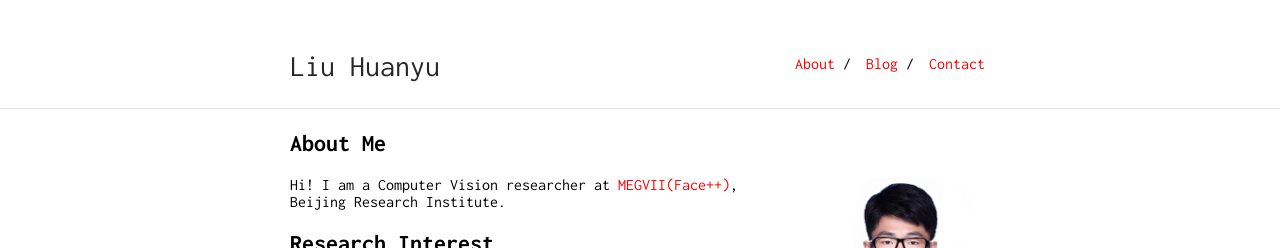
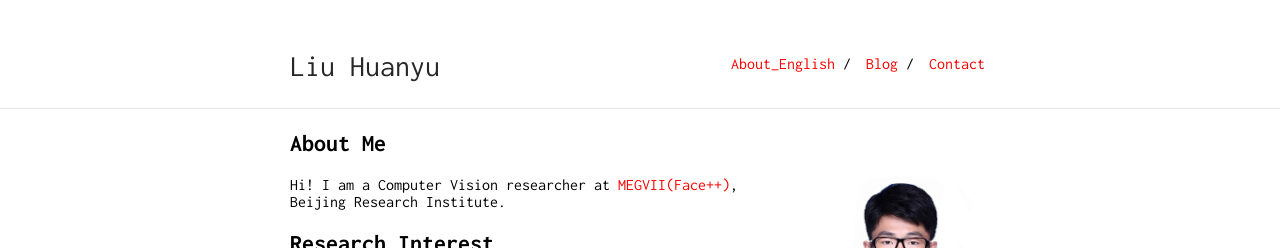
Before and after one commit to liuhyCV/liuhyCV.github.io, a Jekyll site: the page built from about_english.md, in a window 1280 px wide. Shown: the top 248 px of the page. Built offline with Jekyll 4.4.1, drawn with Linux system fonts in a browser that asks for light colours; our own code applies the rules of GitHub Pages for plain Markdown files.

```diff
--- a/_config.yml
+++ b/_config.yml
@@ -18,8 +18,8 @@ sass:
     sass_dir: _sass
 
 nav:
- - name: "About"
-   link: "about_chinese"
+ - name: "About_English"
+   link: "about_english"
  - name: "Blog"
    link: "blog"
  - name: "Contact"
```
Also changed, not shown: about_english.md (renamed from about_chinese.md).
